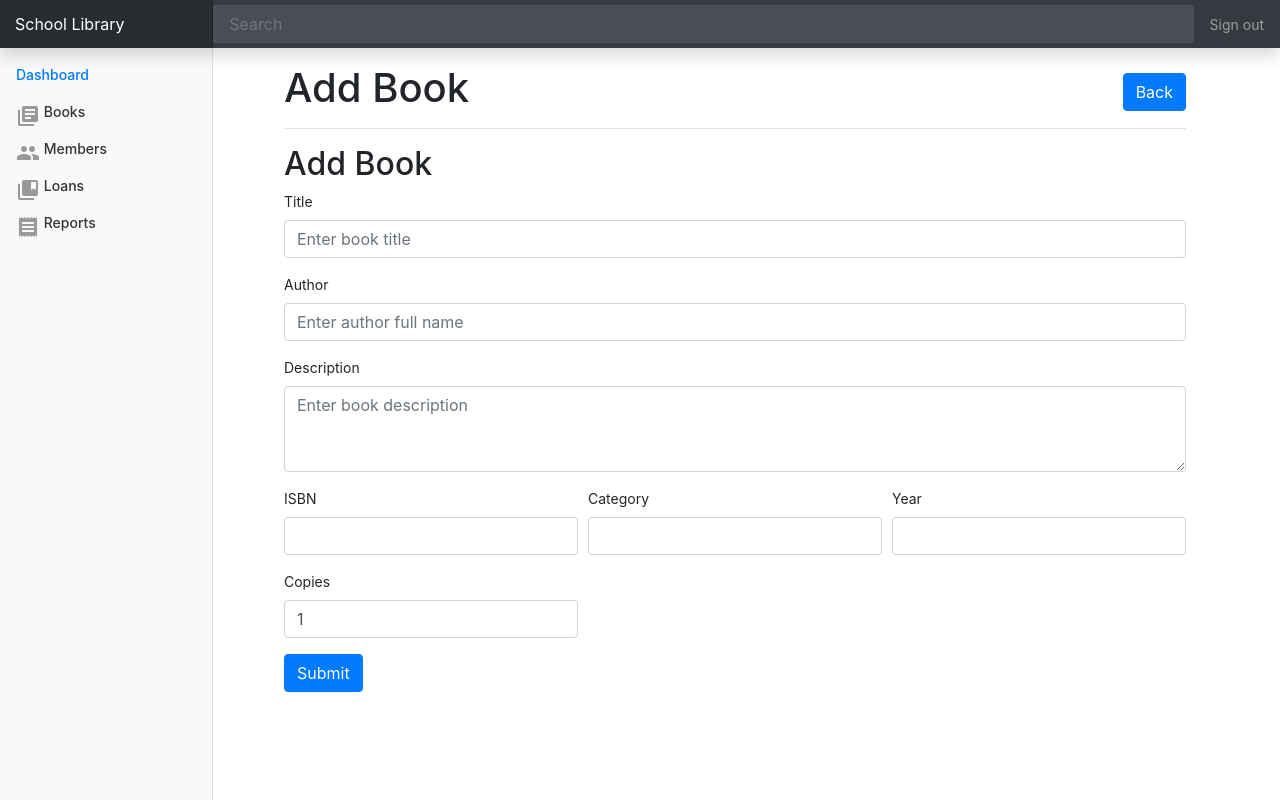
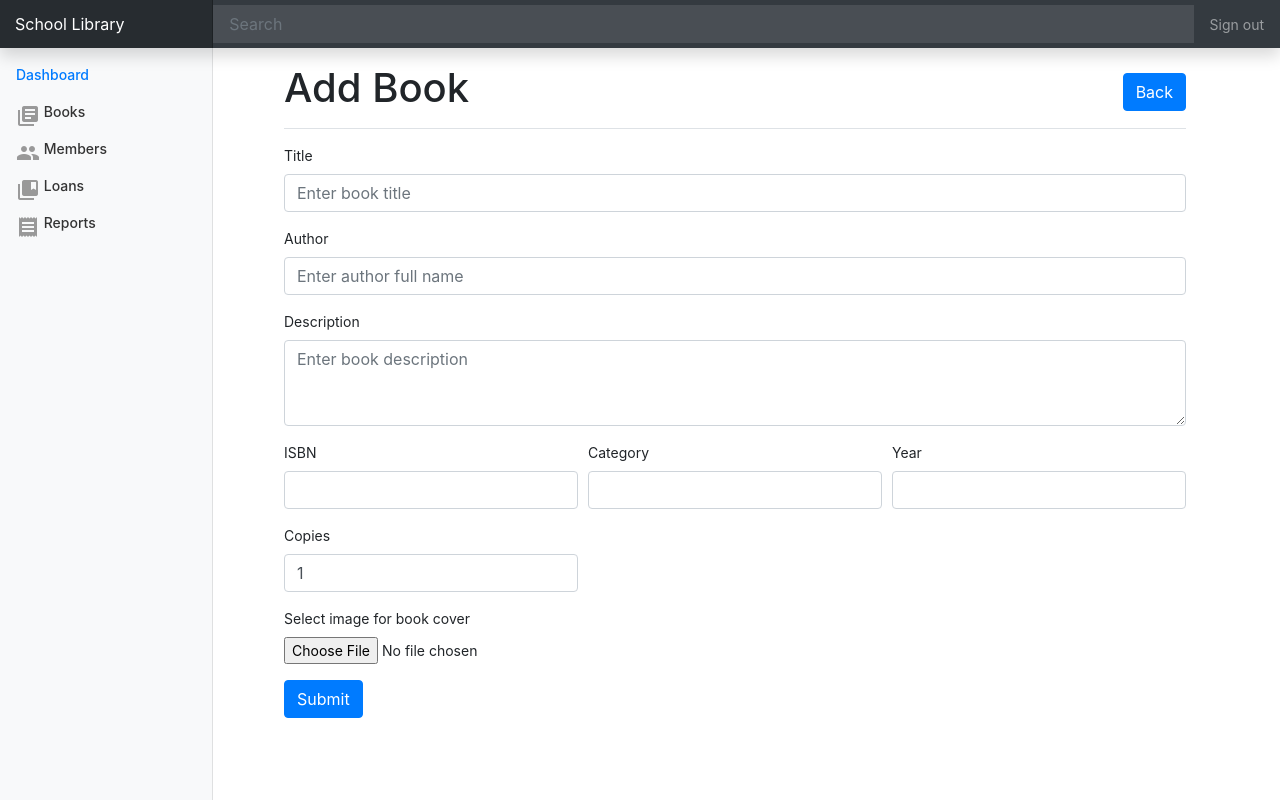
Before and after one commit to tbousiou/school-library-tutorial, a Flask app: page /book/add in a window 1280 px wide. Run offline with Flask 2, Linux system fonts and the light colour scheme; some libraries are stand-ins or nearby versions.

Commit message:
Basic File upload for books

```diff
--- a/app.py
+++ b/app.py
@@ -1,8 +1,11 @@
+import os
 from flask import Flask, render_template, g, request, redirect, url_for
 from database import connect_db, get_db
 
 app = Flask(__name__)
 
+app.config['COVERS_UPLOAD_FOLDER'] = 'static/uploads/covers'
+app.config['AVATARS_UPLOAD_FOLDER'] = 'static/uploads/avatars'
 
 
 # Για να κλείνει αυτόματα η βάση δεδομέων
@@ -49,11 +52,17 @@ def book_add():
 		year = request.form['year']
 		copies = request.form['copies']
 
-		query = 'insert into books (title, description, author, isbn, category, year_published, copies) values (?, ?, ?, ?, ?, ?, ?)'
-		db.execute(query, [title, description, author, isbn, category, year, copies])
+		if request.files:
+			cover = request.files['cover']
+			abs_path = os.path.abspath(app.config['COVERS_UPLOAD_FOLDER'])
+			cover.save(os.path.join(abs_path, cover.filename))
+
+
+		query = 'insert into books (title, description, author, isbn, category, year_published, copies, cover) values (?, ?, ?, ?, ?, ?, ?, ?)'
+		db.execute(query, [title, description, author, isbn, category, year, copies, cover.filename])
 		db.commit()
 
-		print("submited", title)
+		print("submited", cover.filename)
 		return redirect(url_for('books'))
 
 
--- a/templates/book-add.html
+++ b/templates/book-add.html
@@ -8,8 +8,8 @@
         <a class="btn btn-primary" href="{{url_for('books')}}">Back</a>
       </div>
     </div>
-    <h2>Add Book</h2>
-    <form method="POST" action="{{ url_for('book_add') }}">
+
+    <form method="POST" action="{{ url_for('book_add') }}" enctype="multipart/form-data">
       <div class="form-group">
         <label for="BookTitle">Title</label>
         <input type="text" class="form-control" name="title" id="BookTitle" placeholder="Enter book title" required>
@@ -25,7 +25,7 @@
       <div class="form-row">
         <div class="form-group col-md-4">
           <label for="BookISBN">ISBN</label>
-        <input type="text" class="form-control" name = "isbn" id="BookISBN" required>
+          <input type="text" class="form-control" name = "isbn" id="BookISBN" required>
         </div>
         <div class="form-group col-md-4">
           <label for="BookCategory">Category</label>
@@ -42,7 +42,10 @@
           <input type="number" class="form-control" min="0" max="20" step="1" value="1"  name ="copies" id="BookCopies" required>
         </div>
       </div>
-
+      <div class="form-group">
+        <label for="exampleFormControlFile1">Select image for book cover</label>
+        <input type="file" class="form-control-file" name ="cover" id="BookCover">
+      </div>
       <button type="submit" class="btn btn-primary">Submit</button>
     </form>
   </div>
--- a/templates/book-view.html
+++ b/templates/book-view.html
@@ -14,9 +14,8 @@
               </div>
             </div>
           </div>
-          <h2>Section title</h2>
           <div class="media">
-            <img src="{{url_for('static', filename='images/')}}{{book.cover}}" class="mr-3" width="200" alt="...">
+            <img src="{{url_for('static', filename='uploads/covers/')}}{{book.cover}}" class="mr-3" width="200" alt="...">
             <div class="media-body">
               <h3 class="mt-0">{{ book.title }}</h3>
               <p>
--- a/templates/books.html
+++ b/templates/books.html
@@ -11,7 +11,6 @@
               <a class="btn btn-primary" href="{{url_for('book_add')}}">New Book</a>
             </div>
           </div>
-          <h2>Books in library</h2>
           <div class="table-responsive">
             <table class="table table-striped table-sm">
               <thead>
```
Also changed, not shown: data.db, static/uploads/covers/at-the-mountain-of-madness.jpg (renamed from static/images/at-the-mountain-of-madness.jpg), static/uploads/covers/cover.png (renamed from static/images/cover.png), static/uploads/covers/discover-2.png (added), static/uploads/covers/discover-3.png (added), static/uploads/covers/discover-5.png (added), static/uploads/covers/lord-of-the-rings.jpg (renamed from static/images/lord-of-the-rings.jpg), static/uploads/covers/pet-sematary.jpg (renamed from static/images/pet-sematary.jpg), static/uploads/covers/the-c-programming-language.jpg (renamed from static/images/the-c-programming-language.jpg), static/uploads/covers/war-and-peach.jpg (renamed from static/images/war-and-peach.jpg).
